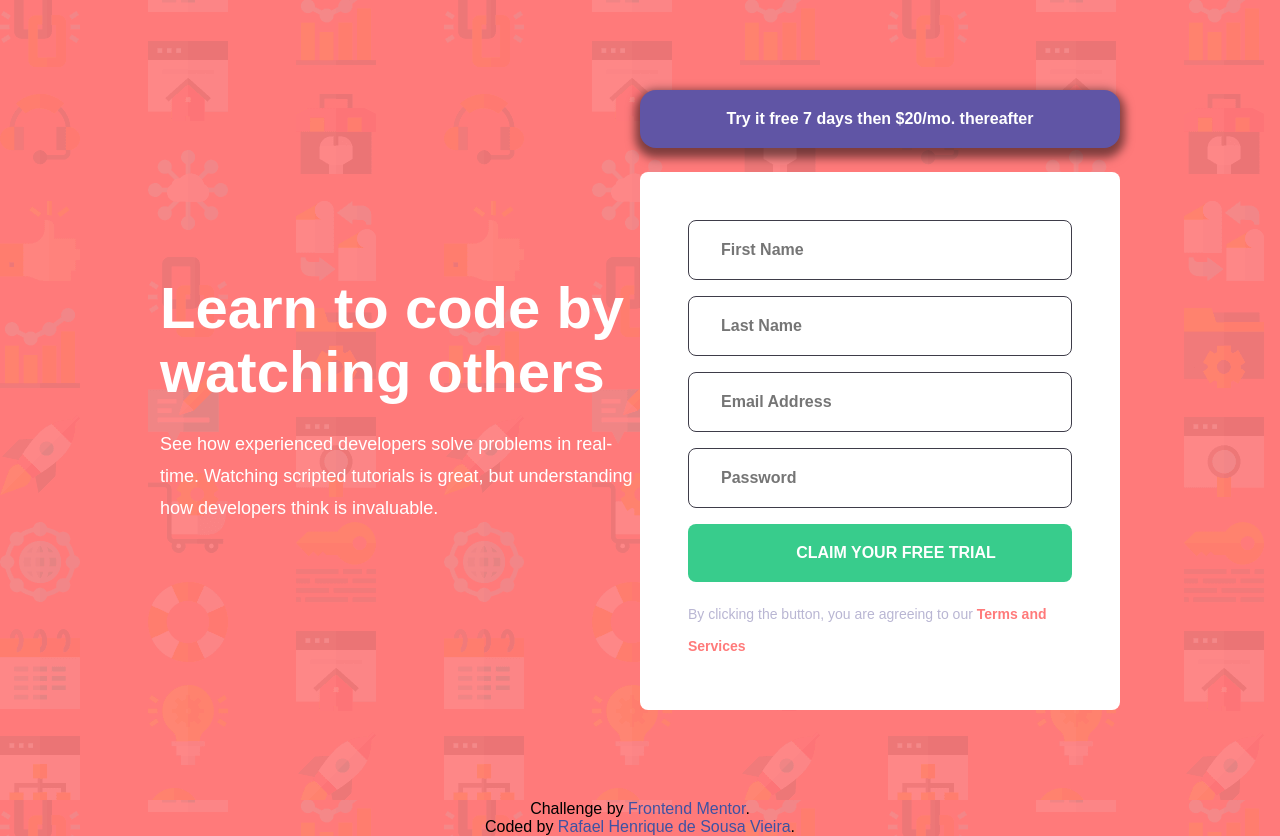
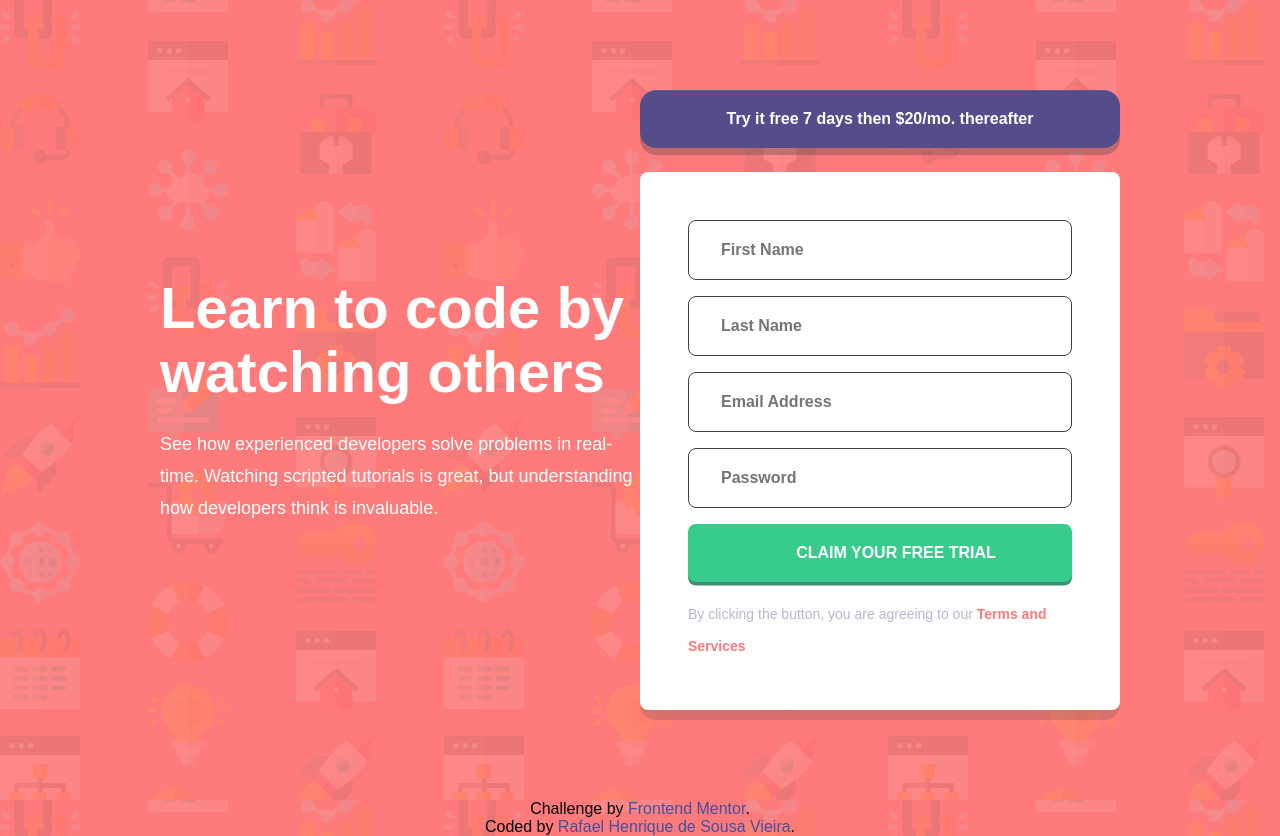
Before and after one commit to RafaelHDSV/Intro-component-with-sign-up-form, a plain HTML site: page index.html in a window 1280 px wide. Drawn offline with Linux system fonts and the light colour scheme.

Commit message:
Updating index.html

```diff
--- a/index.html
+++ b/index.html
@@ -104,7 +104,21 @@
       border-radius: 1rem;
       font-size: 18px;
       font-weight: 600;
-      box-shadow: 0px 5px 10px 5px rgba(0,0,0,0.5);
+      position: relative;
+      z-index: 0;
+    }
+
+    .try::after {
+      content: '';
+      position: absolute;
+      top: 1px;
+      padding: 2rem 0;
+      max-width: 40rem;
+      width: 100%;
+      background-color: var(--dark_blue);
+      opacity: .3;
+      border-radius: 1rem;
+      z-index: -1;
     }
 
     .form_inputs {
@@ -118,6 +132,20 @@
       gap: 1rem;
       background-color: var(--white);
       border-radius: .5rem;
+      position: relative;
+    }
+
+    .form_inputs::after {
+      content: '';
+      position: absolute;
+      bottom: -0.6rem;
+      padding: 2rem 0;
+      max-width: 40rem;
+      width: 100%;
+      background-color: var(--dark_blue);
+      opacity: .2;
+      border-radius: 1rem;
+      z-index: -1;
     }
 
     .form_inputs input {
@@ -140,6 +168,8 @@
       font-weight: 600;
       cursor: pointer;
       transition: .5s all ease;
+      position: relative;
+      box-shadow: 0px 3.5px 0px 0px rgba(64,143,109,1);
     }
 
     .form_inputs input[type=button]:hover {
```
